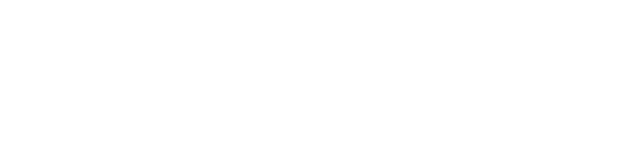
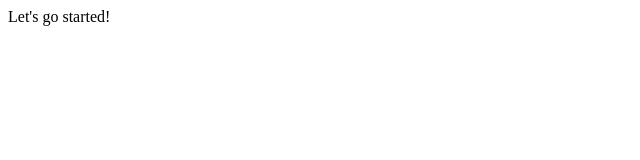
Before and after one commit to ClickDaHouseCat/rsschool-cv, a plain HTML site: page index.html in a window 1280 px wide. Shown: the whole page, without its empty margins (0-640 px from the left). Drawn offline with Linux system fonts and the light colour scheme.

Commit message:
feat: add body text

```diff
--- a/index.html
+++ b/index.html
@@ -7,6 +7,6 @@
     <title>Document</title>
 </head>
 <body>
-
+    Let's go started!
 </body>
 </html>
```
